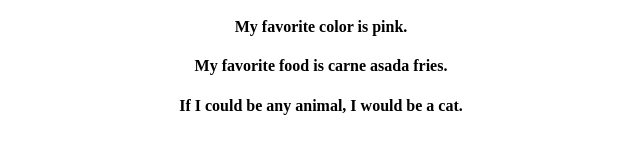
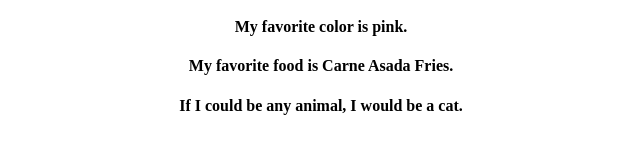
Before and after one commit to BriannajD/my-first-repo, a plain HTML site: page index.html in a window 1280 px wide. Shown: the part 212-366 px from the top of the page, 319-959 px from the left. Drawn offline with Linux system fonts and the light colour scheme.

```diff
--- a/index.html
+++ b/index.html
@@ -13,7 +13,7 @@
 				<h3>About Me:</h3>
 					<h4>My hometown is El Centro.</h4>
 					<h4>My favorite color is pink.</h4>
-					<h4>My favorite food is carne asada fries.</h4>
+					<h4>My favorite food is Carne Asada Fries.</h4>
 					<h4>If I could be any animal, I would be a cat.</h4>
 			</div>
 		  </body>
```
